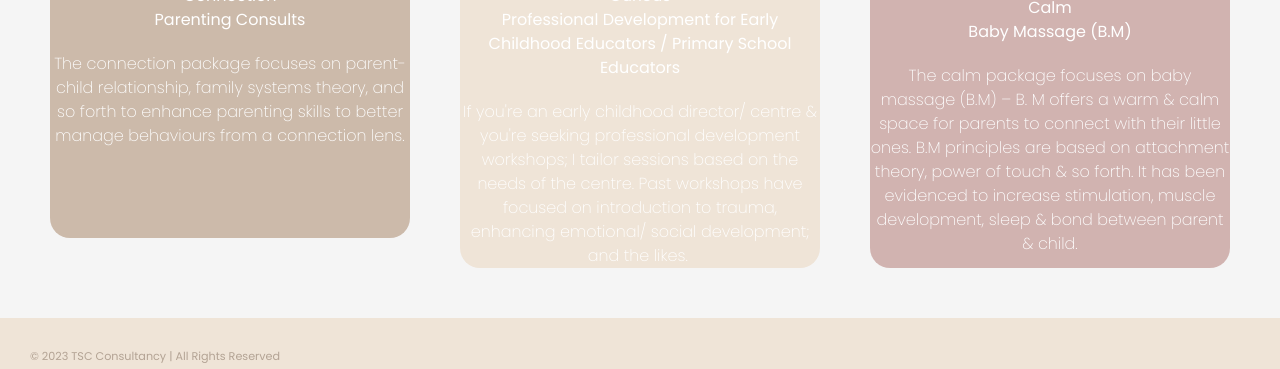
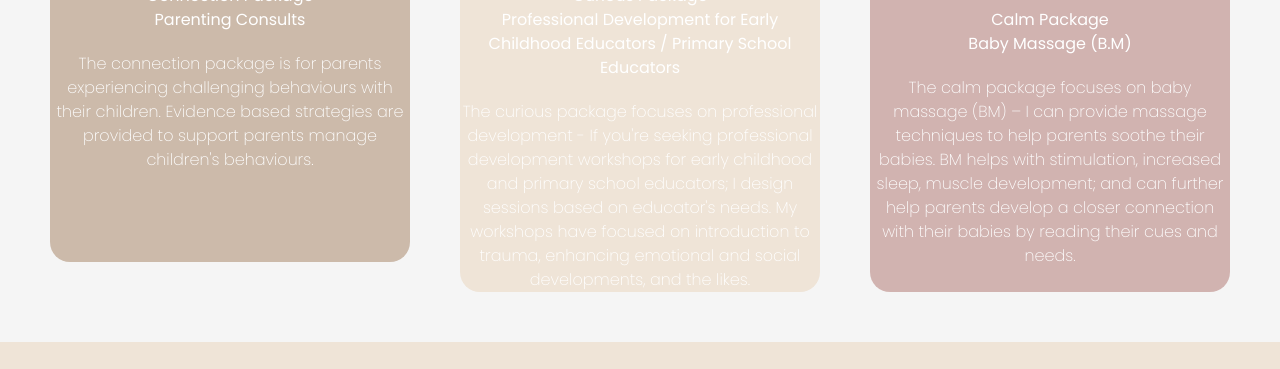
Before and after one commit to R-LaRoi/TSC, a plain HTML site: page index.html in a window 1280 px wide. Shown: the part 2148-2517 px from the top of the page. Drawn offline with Linux system fonts and the light colour scheme.

Commit message:
Updated text

```diff
--- a/index.html
+++ b/index.html
@@ -42,6 +42,8 @@
           <div class="name">mission</div>
           <div class="desc">
          Trupti Samuel consultancy offers a variety of services that is designed to support children and families from a holistic lens. Interventions are based on attachment, child development, trauma informed practises; and the likes. The goal is to provide a safe and comfortable space to be heard and thereby guided from a place of curiosity and hope, to provide practical support.
+         <br><br>
+
             <span class="initial">TSC</span>
           </div>
         </div>
@@ -53,7 +55,11 @@
         />
       </section>
 
-   <div class="tab">SERVICES</div>
+   <div class="tab">SERVICES
+
+   </div>
+
+
       <section class="services serv-grid" id="service">
 
 
@@ -67,11 +73,9 @@
           />
           <div class="sub-text ">
 
-            <div class="pkg">Connection    <div>Parenting Consults</div>
+            <div class="pkg">Connection Package    <div>Parenting Consults</div>
           </div>
-
-
- The connection package focuses on parent- child relationship, family systems theory, and so forth to enhance parenting skills to better manage behaviours from a connection lens. </div>
+        The connection package is for parents experiencing challenging behaviours with their children.  Evidence based strategies are provided to support parents manage children's behaviours.    </div>
           </div>
         </div>
 
@@ -82,9 +86,9 @@
             lt="no alt text"
           />
            <div class="sub-text">
-            <div class="pkg">Curious <div> Professional Development for Early Childhood Educators / Primary School Educators</div></div>
+            <div class="pkg">Curious Package<div> Professional Development for Early Childhood Educators / Primary School Educators</div></div>
 
-If you're an early childhood director/ centre & you're seeking professional development workshops; I tailor sessions based on the needs of the centre. Past workshops have focused on introduction to trauma, enhancing emotional/ social development; and the likes. </div>
+The curious package focuses on professional development - If you're seeking professional development workshops for early childhood and primary school educators; I design sessions based on educator's needs. My workshops have focused on introduction to trauma, enhancing emotional and social developments, and the likes. </div>
           </div>
 
 
@@ -96,9 +100,8 @@ If you're an early childhood director/ centre & you're seeking professional deve
             lt="no alt text"
           />
           <div class="sub-text">
-            <div class="pkg">Calm <div> Baby Massage (B.M)</div></div>
-
-The calm package focuses on baby massage (B.M) – B. M offers a warm & calm space for parents to connect with their little ones. B.M principles are based on attachment theory, power of touch & so forth. It has been evidenced to increase stimulation, muscle development, sleep & bond between parent & child. </div>
+            <div class="pkg">Calm Package <div> Baby Massage (B.M)</div></div>
+The calm package focuses on baby massage (BM) – I can provide massage techniques to help parents soothe their babies. BM helps with stimulation, increased sleep, muscle development; and can further help parents develop a closer connection with their babies by reading their cues and needs. </div>
           </div>
           </div>
         </div>
```
Also changed, not shown: about.html (+3 -7 lines).
